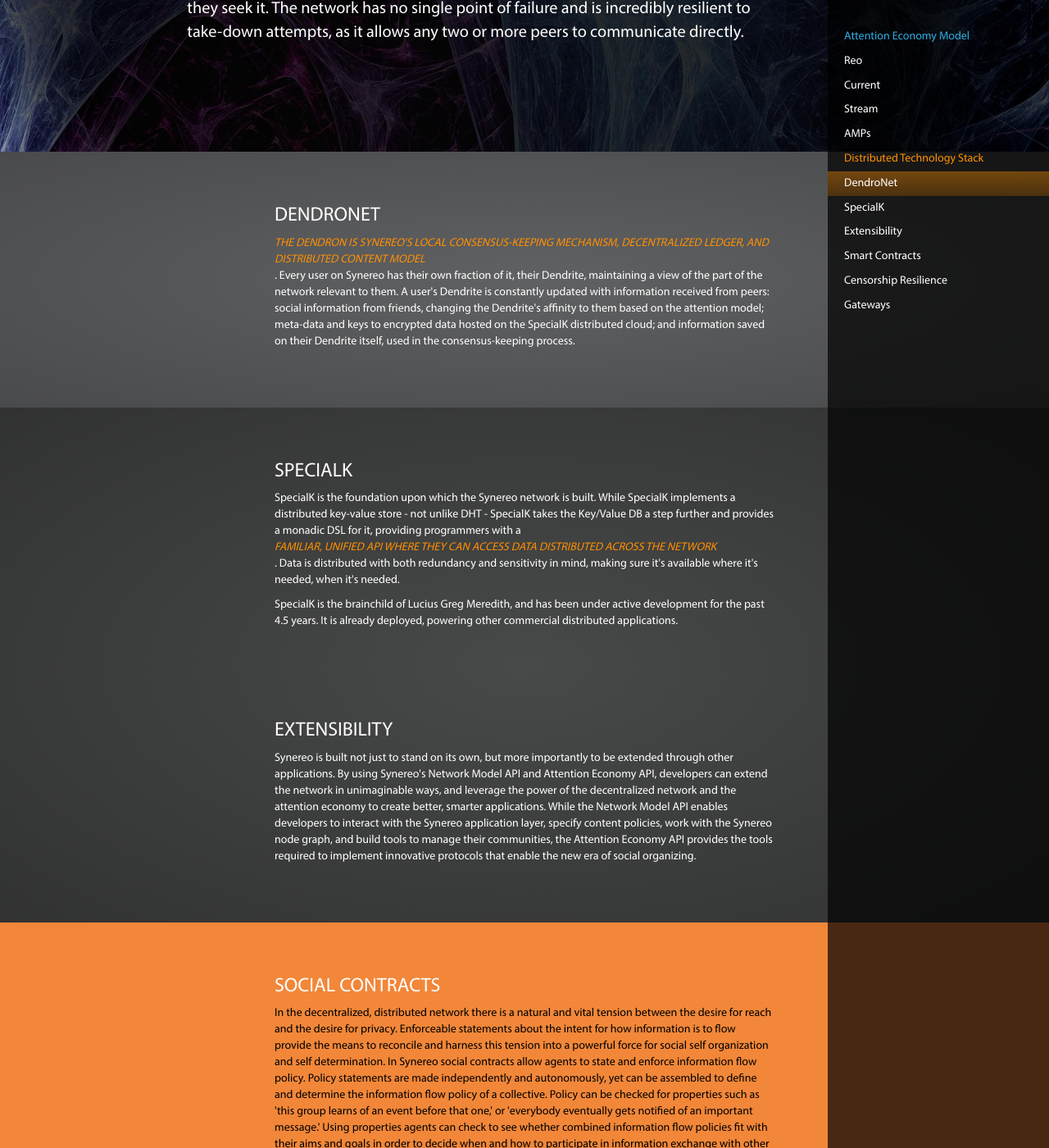
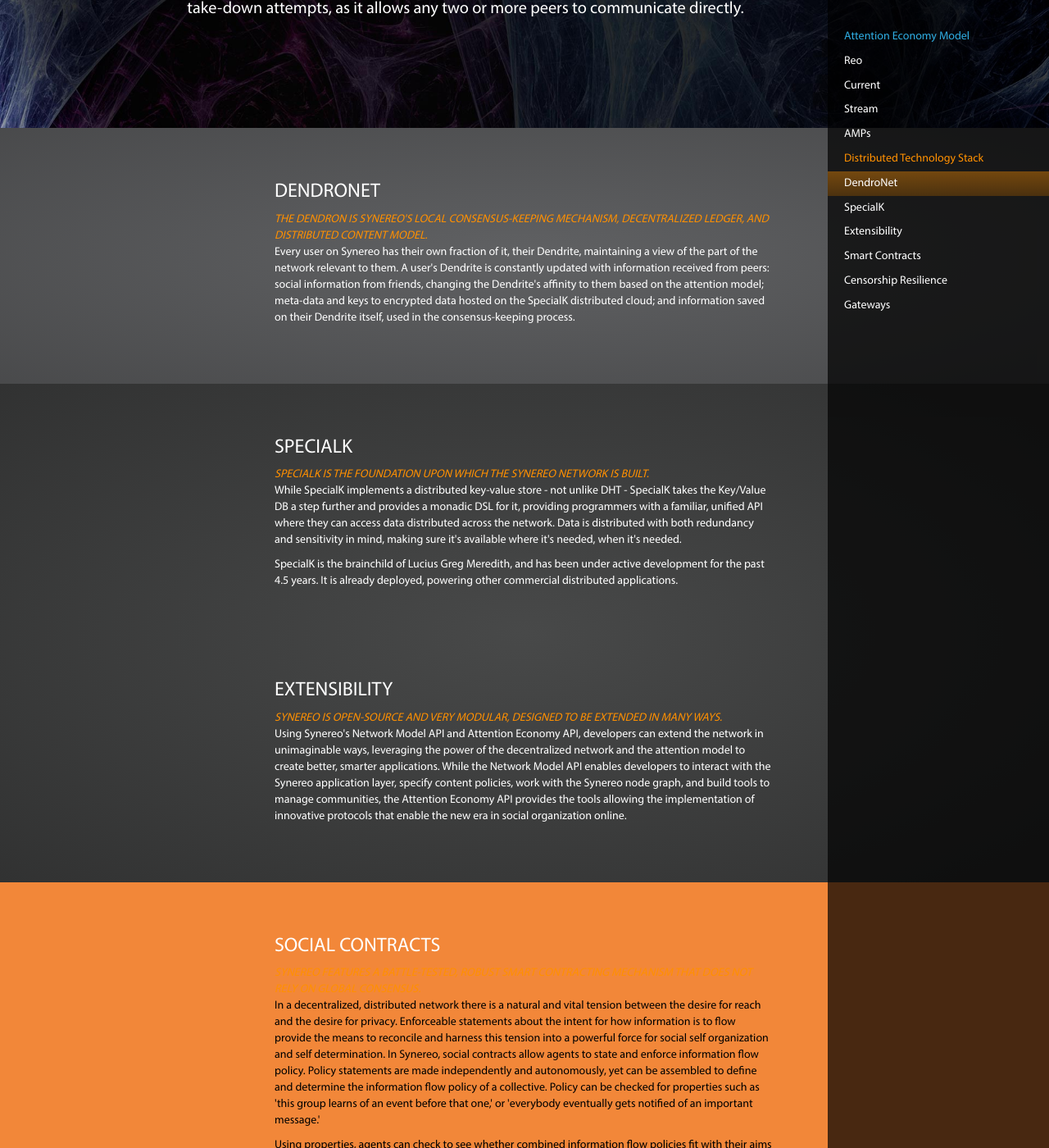
Before and after one commit to synereo/synereo.github.io, a Jekyll site: the page built from learn-more/index.html, in a window 1280 px wide and 1400 px high, scrolled down 1831 px. Shown: the whole window at 82% size. Built offline with Jekyll 4.4.1, drawn with Linux system fonts in a browser that asks for light colours; nearby versions of some CDN libraries; some of the changed text lies outside the part shown.

Commit message:
Update learn more texts

```diff
--- a/_layouts/learn-more.html
+++ b/_layouts/learn-more.html
@@ -55,7 +55,7 @@
           <div class="row">
             <div class="col-md-7 col-md-offset-2">
               <h2 class="blue">Attention Economy Model</h2>
-              <p>Designing an attention economy is about making people more effective agents through the careful management of their attention We design a "social brain", shaping both inputs and outputs of information in ways that reflect our users' own estimation of value. This way, Synereo optimizes your ability to achieve your goals, social or otherwise.</p>
+              <p>Synereo is designed as a framework for managing the economy of attention. We create a "social brain" that optimizes your experience on the network, social or otherwise, by shaping the stream of information in ways that reflect what you and your social circle consider to be interesting and valuable. </p>
             </div>
           </div>
         </div>
@@ -66,7 +66,7 @@
           <div class="row">
             <div class="col-md-6 col-md-offset-3">
               <h3>Reo</h3>
-              <p><em>Reo is a measure of your reputation as a publisher of attention-worthy content</em>. It is a tool for shaping the information flow around a social consensus. Reo is calculated from the point of view of each user as they receive information from another, changing based on the slice of the network they share with the user trying for their attention. This means that a person who has the attention of the peers in your community will have an easier time reaching you as well.</p>
+              <p><em>Reo is a measure of your reputation as a publisher of attention-worthy content.</em> It is a tool for shaping the information flow around a social consensus. Reo is calculated from the point of view of each user as they receive information from another, changing based on the slice of the network they share with the user trying for their attention. This means that a person who has the attention of the peers in your community will have an easier time reaching you as well.</p>
             </div>
             </div>
         </div>
@@ -77,10 +77,10 @@
           <div class="row">
             <div class="col-md-6 col-md-offset-3">
               <h3>Current</h3>
-              <p class="extra-margin"><em>Current is a measure of the power of messages flowing through the Synereo network</em>. The stronger the Current, the more priority a message or post will receive in a user's stream. <em>People recharge and even supercharge a message's Current when attending it</em>, making it more likely to be seen by others after them. Current is primarily determined by the interacting users' Reo, and is also modulated by many other factors in Synereo's Attention Model.</p>
+              <p class="extra-margin"><em>Current is a measure of the power of messages flowing through the Synereo network.</em> The stronger the Current, the more priority a message or post will receive in a user's stream. People recharge and even supercharge a message's Current when attending it, making it more likely to be seen by others after them. Current is primarily determined by the interacting users' Reo, and is also modulated by many other factors in Synereo's Attention Model.</p>
 
               <h3 id="stream">Stream</h3>
-              <p>The Stream is the basic information organizing mechanism in Synereo. <em>Messages and posts broadcast to you with different Currents essentially bid for your attention, becoming prioritized just for you in the process</em>. [the visuals should reflect this] Configuring the Stream is easy, affecting specific types of Current reaching you from different contacts, apps, and areas on the network. Feel like increasing the chances of seeing musical content? Just turn up the dial, and posts from Bandcamp receive a higher priority.</p>
+              <p><em>Messages and posts broadcast to you with different Currents essentially bid for your attention, becoming prioritized just for you in the process.</em> The Stream that is created is the basic information organizing mechanism in Synereo. Configuring the Stream is easy, affecting specific types of Current reaching you from different contacts, apps, and areas on the network. Feel like increasing the chances of seeing musical content? Just turn up the dial, and posts from Bandcamp receive a higher priority. </p>
             </div>
           </div>
         </div>
@@ -91,7 +91,7 @@
           <div class="row">
             <div class="col-md-6 col-md-offset-3">
               <h3>AMPs</h3>
-              <p>Think your post deserves more attention than it can achieve organically? AMPs, Synereo’s information flow currency, serve as a way to AMPlify your content's ability to propagate to peers and ups the chances of it being seen by more users - through increasing its Current. Users receiving AMPlified content will receive a portion of the attached AMPs, more if their Reo score is high. If your content is AMPlified, a portion of the AMPs will come to you as a reward!</p>
+              <p><em>Think your post deserves more attention than it can achieve organically?</em> AMPs, Synereo’s information flow currency, serve as a way to AMPlify your content's ability to propagate to peers and ups the chances of it being seen by more users - through increasing its Current. Users receiving Amplified content will receive a portion of the attached AMPs, more if their Reo score is high. If your content is Amplified, a portion of the AMPs will come to you as a reward!</p>
             </div>
           </div>
         </div>
@@ -115,7 +115,7 @@
           <div class="row">
             <div class="col-md-6 col-md-offset-3">
               <h3>DendroNet</h3>
-              <p><em>The DEndron is Synereo's local consensus-keeping mechanism, decentralized ledger, and distributed content model</em>. Every user on Synereo has their own fraction of it, their Dendrite, maintaining a view of the part of the network relevant to them. A user's Dendrite is constantly updated with information received from peers: social information from friends, changing the Dendrite's affinity to them based on the attention model; meta-data and keys to encrypted data hosted on the SpecialK distributed cloud; and information saved on their Dendrite itself, used in the consensus-keeping process.</p>
+              <p><em>The DEndron is Synereo's local consensus-keeping mechanism, decentralized ledger, and distributed content model.</em> Every user on Synereo has their own fraction of it, their Dendrite, maintaining a view of the part of the network relevant to them. A user's Dendrite is constantly updated with information received from peers: social information from friends, changing the Dendrite's affinity to them based on the attention model; meta-data and keys to encrypted data hosted on the SpecialK distributed cloud; and information saved on their Dendrite itself, used in the consensus-keeping process. </p>
             </div>
           </div>
         </div>
@@ -126,11 +126,11 @@
           <div class="row">
             <div class="col-md-6 col-md-offset-3">
               <h3>SpecialK</h3>
-              <p>SpecialK is the foundation upon which the Synereo network is built. While SpecialK implements a distributed key-value store - not unlike DHT - SpecialK takes the Key/Value DB a step further and provides a monadic DSL for it, providing programmers with a <em>familiar, unified API where they can access data distributed across the network</em>. Data is distributed with both redundancy and sensitivity in mind, making sure it's available where it's needed, when it's needed.</p>
+              <p><em>SpecialK is the foundation upon which the Synereo network is built.</em> While SpecialK implements a distributed key-value store - not unlike DHT - SpecialK takes the Key/Value DB a step further and provides a monadic DSL for it, providing programmers with a familiar, unified API where they can access data distributed across the network. Data is distributed with both redundancy and sensitivity in mind, making sure it's available where it's needed, when it's needed.</p>
               <p class="extra-margin">SpecialK is the brainchild of Lucius Greg Meredith, and has been under active development for the past 4.5 years. It is already deployed, powering other commercial distributed applications.</p>
 
               <h3 id="extensibility">Extensibility</h3>
-              <p>Synereo is built not just to stand on its own, but more importantly to be extended through other applications. By using Synereo's Network Model API and Attention Economy API, developers can extend the network in unimaginable ways, and leverage the power of the decentralized network and the attention economy to create better, smarter applications. While the Network Model API enables developers to interact with the Synereo application layer, specify content policies, work with the Synereo node graph, and build tools to manage their communities, the Attention Economy API provides the tools required to implement innovative protocols that enable the new era of social organizing.</p>
+              <p><em>Synereo is open-source and very modular, designed to be extended in many ways.</em> Using Synereo's Network Model API and Attention Economy API, developers can extend the network in unimaginable ways, leveraging the power of the decentralized network and the attention model to create better, smarter applications. While the Network Model API enables developers to interact with the Synereo application layer, specify content policies, work with the Synereo node graph, and build tools to manage communities, the Attention Economy API provides the tools allowing the implementation of innovative protocols that enable the new era in social organization online.</p>
             </div>
           </div>
         </div>
@@ -141,7 +141,8 @@
           <div class="row">
             <div class="col-md-6 col-md-offset-3">
               <h3>Social Contracts</h3>
-              <p>In the decentralized, distributed network there is a natural and vital  tension between the desire for reach and the desire for privacy.  Enforceable statements about the intent for how information is to flow provide the means to reconcile and harness this tension into a powerful  force for social self organization and self determination. In Synereo  social contracts allow agents to state and enforce information flow  policy. Policy statements are made independently and autonomously, yet  can be assembled to define and determine the information flow policy of  a collective. Policy can be checked for properties such as 'this group  learns of an event before that one,' or 'everybody eventually gets  notified of an important message.' Using properties agents can check to  see whether combined information flow policies fit with their aims and  goals in order to decide when and how to participate in information  exchange with other agents and collectives. Among the many benefits,  this allows for just-in-time assembly of services without a global  director or global coordinator.</p>
+              <p><em>Synereo features a battle-tested, robust smart contracting mechanism that does not rely on global consensus.</em> In a decentralized, distributed network there is a natural and vital tension between the desire for reach and the desire for privacy.  Enforceable statements about the intent for how information is to flow provide the means to reconcile and harness this tension into a powerful force for social self organization and self determination. In Synereo, social contracts allow agents to state and enforce information flow policy. Policy statements are made independently and autonomously, yet can be assembled to define and determine the information flow policy of a collective. Policy can be checked for properties such as 'this group learns of an event before that one,' or 'everybody eventually gets notified of an important message.'</p>
+              <p>Using properties, agents can check to see whether combined information flow policies fit with their aims and goals in order to decide when and how to participate in information/currency exchange with other agents and collectives. Among the many benefits,  this allows for just-in-time assembly of services without a global director or global coordinator.</p>
             </div>
           </div>
         </div>
```
